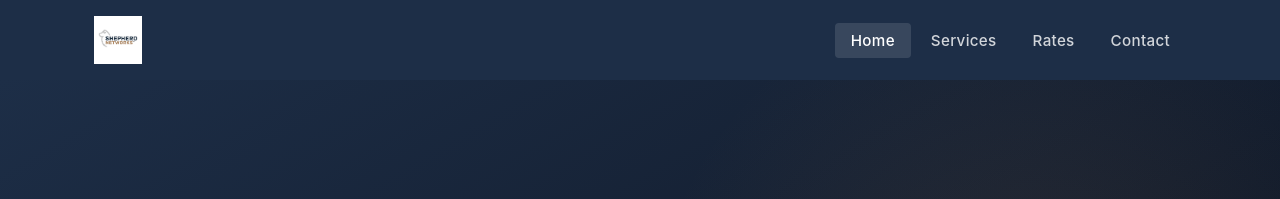
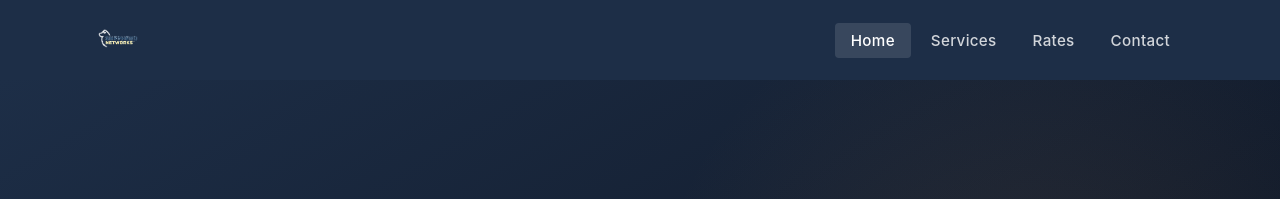
Before and after one commit to ntwkrgr/shepherd-networks, a Jekyll site: the page built from index.html, in a window 1280 px wide. Shown: the top 199 px of the page. Built offline with Jekyll 4.4.1, drawn with Linux system fonts in a browser that asks for light colours; nearby versions of some CDN libraries.

Commit message:
Remove white backgrounds from both logo PNGs; fix header filter
Used jimp to scan every pixel and set alpha=0 on any near-white pixel
(R,G,B all > 230) in shepherd-final.png and shepherd-outline.png.
Logos are now properly transparent PNGs.

Header: add filter:brightness(1.8) so the light-gray dog silhouette and
dark navy text remain legible against the dark navy header background.
Footer: keep filter:invert(1) so the black stroke outline renders as
white on the dark footer.

https://claude.ai/code/session_01TokerQMmcvsugMDYq9abpv

```diff
--- a/assets/css/style.css
+++ b/assets/css/style.css
@@ -102,6 +102,8 @@ img {
 .logo-img {
   height: 48px;
   width: auto;
+  /* brighten so the gray dog and dark navy text are legible on the dark header */
+  filter: brightness(1.8);
 }
 
 /* Hamburger */
```
Also changed, not shown: shepherd-final.png, shepherd-outline.png.
